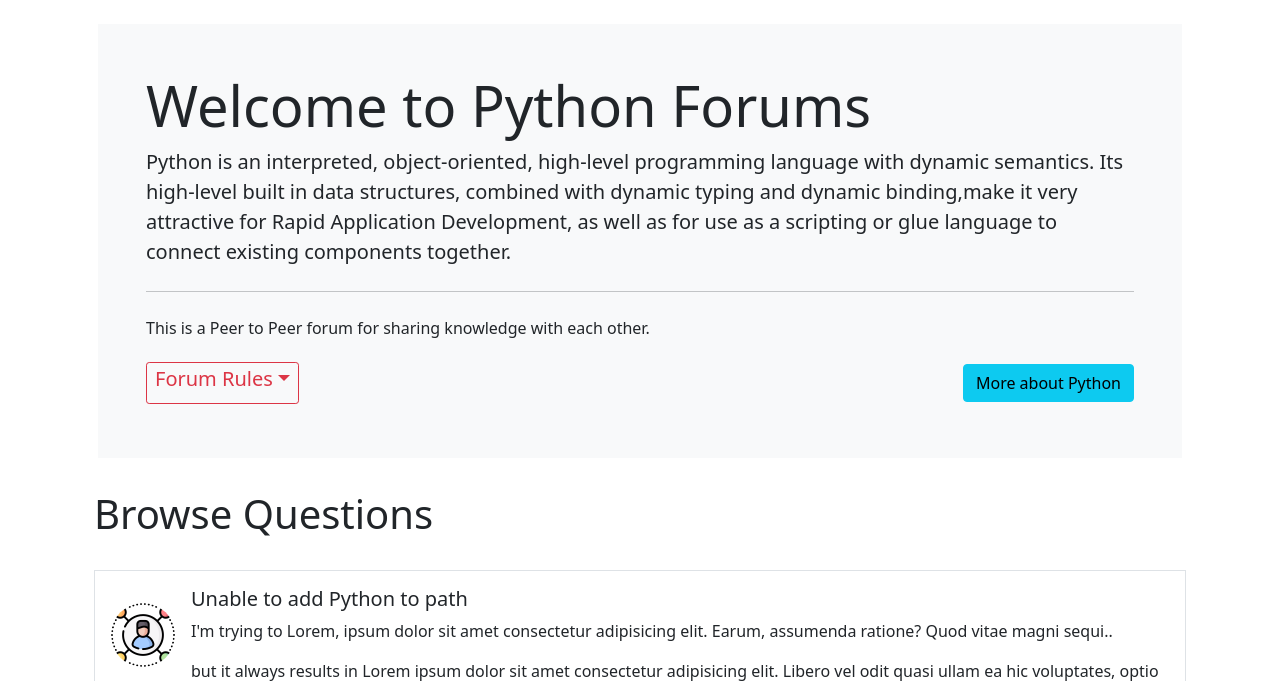
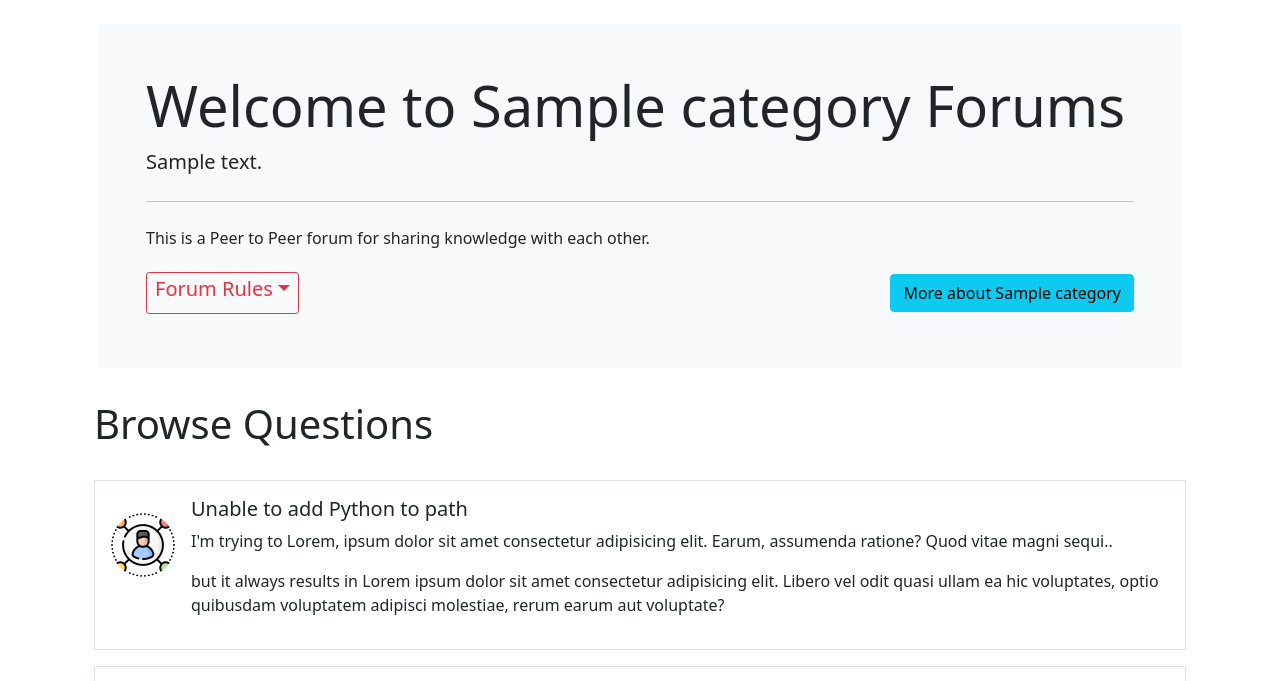
Before and after one commit to SubhanRaj/iDiscuss, a PHP site: page /threadlist.php?catid=1 in a window 1280 px wide. Shown: the part 70-751 px from the top of the page. Run offline with PHP 8.4, Linux system fonts and the light colour scheme; tables that the repository leaves empty or names only in its code hold one stand-in row (values such as "Sample post").

Commit message:
Completed category listing

```diff
--- a/index.php
+++ b/index.php
@@ -26,7 +26,7 @@
                 echo '
                 <div class="col-md-4 my-2">
                 <div class="card" style="width: 18rem;">
-                    <img src="https://source.unsplash.com/500x400/?' . $cat . ' ,coding ,programming, computer"  class="card-img-top" alt="...">
+                    <img src="/iDiscuss/images/card/card-'.$id.'.png" height = "286" width = "286" class="card-img-top" alt="...">
                     <div class="card-body">
                         <h5 class="card-title">' . $cat . '</h5>
                         <p class="card-text">' .substr($desc, 0 , 180). '...</p>
--- a/threadlist.php
+++ b/threadlist.php
@@ -9,11 +9,27 @@
 <body>
     <!-- Header -->
     <?php require 'partials/_header.php'; ?>
+    <?php require 'partials/_dbconnect.php'; ?>
+    <!-- PHP for page content -->
+
+    <?php
+
+    $id = $_GET['catid'];
+    $sql = "SELECT * FROM `categories` WHERE `category_id` = $id;";
+    $result = mysqli_query($conn, $sql);
+    while ($row = mysqli_fetch_assoc($result)) {
+        $catname = $row['category_name'];
+        $catdesc = $row['category_description'];
+        $caturl = $row['category_url'];
+    }
+
+
+    ?>
 
     <div class="container my-4">
         <div class="jumbotron bg-light p-5 rounded-lg m-3">
-            <h1 class="display-4">Welcome to Python Forums</h1>
-            <p class="lead">Python is an interpreted, object-oriented, high-level programming language with dynamic semantics. Its high-level built in data structures, combined with dynamic typing and dynamic binding,make it very attractive for Rapid Application Development, as well as for use as a scripting or glue language to connect existing components together.</p>
+            <h1 class="display-4">Welcome to <?php echo $catname; ?> Forums</h1>
+            <p class="lead"><?php echo $catdesc; ?> </p>
             <hr class="my-4">
             <p>This is a Peer to Peer forum for sharing knowledge with each other.</p>
             <div class="d-flex align-items-center justify-content-between">
@@ -40,7 +56,7 @@
                     </ul>
                 </div>
                 <div class="my-2">
-                    <a class=" btn btn-info" href="https://www.python.org/" target="_blank" role="button">More about Python</a>
+                    <a class=" btn btn-info" href="<?php echo $caturl; ?>" target="_blank" role="button">More about <?php echo $catname; ?></a>
                 </div>
             </div>
         </div>
```
